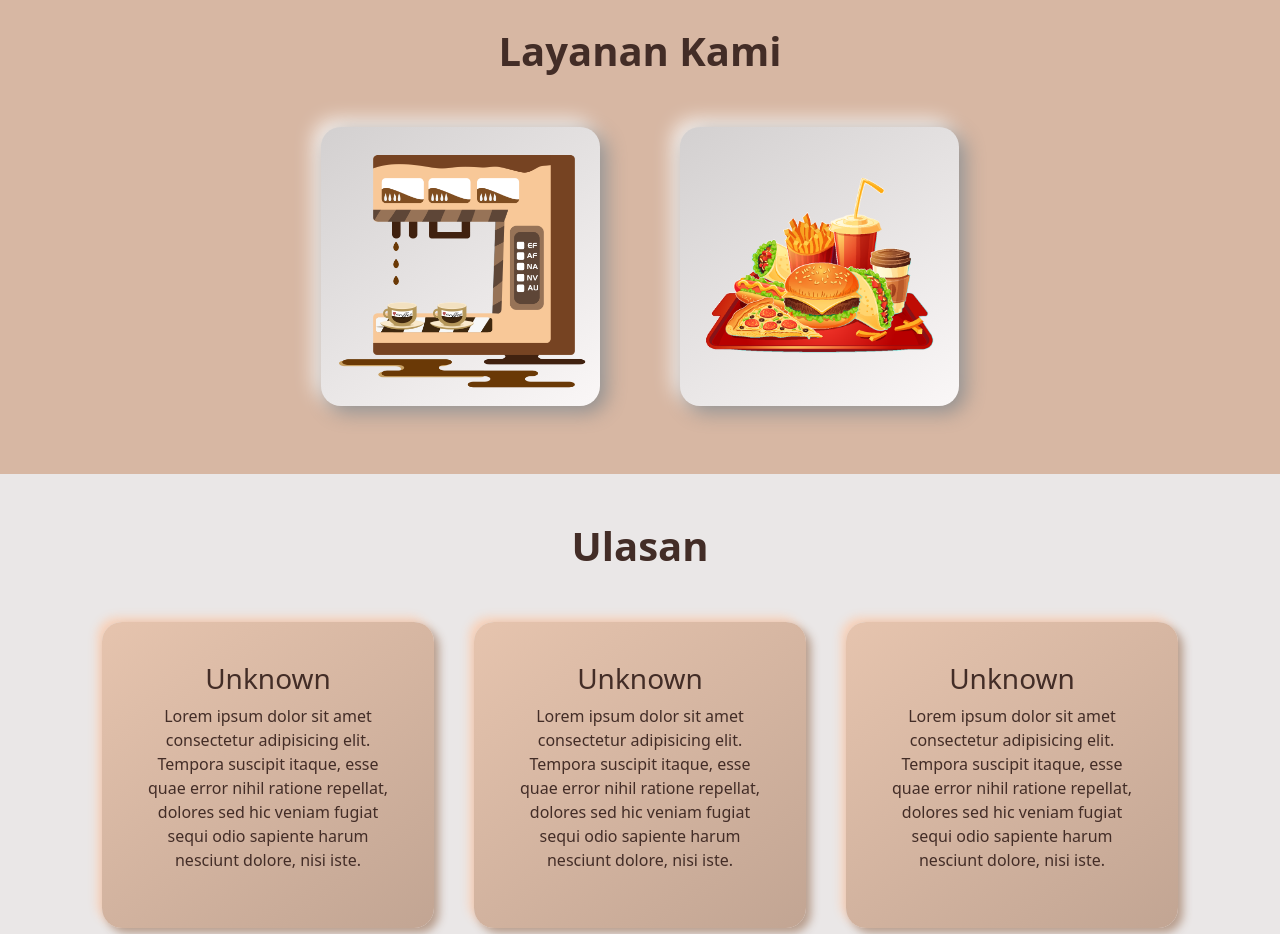
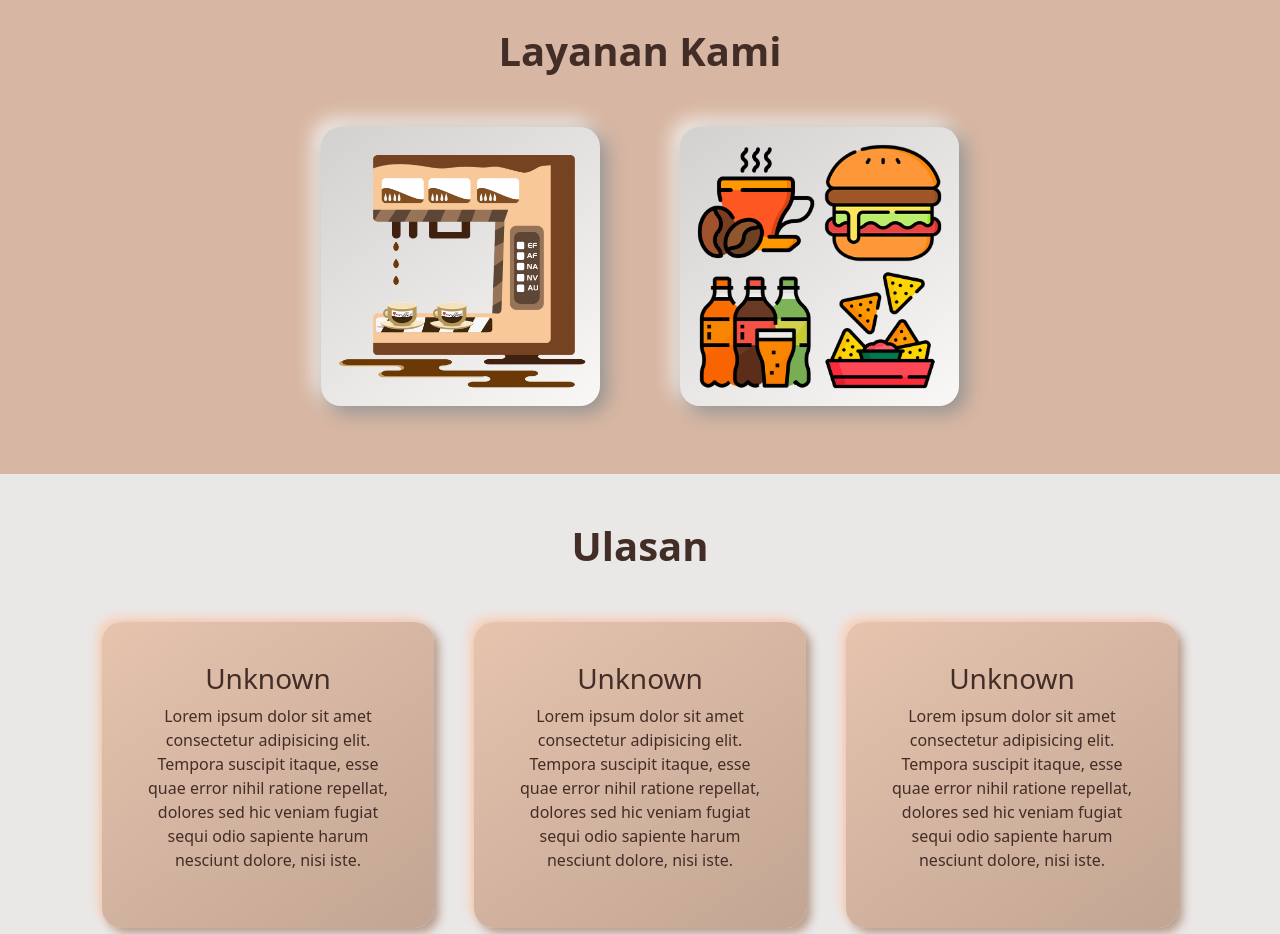
Before and after one commit to Kelompok3-DW/Kopi-Garaki, a website: page index.html in a window 1280 px wide. Shown: the part 807-1741 px from the top of the page. Drawn offline with nearby package versions, Linux system fonts and the light colour scheme.

Commit message:
ganti logo menu di homepage

```diff
--- a/index.html
+++ b/index.html
@@ -152,7 +152,7 @@
                 <div class="wrapper-layanan d-flex justify-content-center">
                     <a href="menu.html" target="_blank">
                         <div class="layanan-imgwrapper d-flex justify-content-center imghvr-fold-up">
-                            <img src="assets/img/menu.png" alt="Menu">
+                            <img src="assets/img/menu1.png" alt="Menu">
                             <p class="d-flex flex-column align-items-center justify-content-center fs-5 text-center">
                                 <span class="fs-2 fw-bolder">Menu</span>Kopi<br>Makanan<br>Minuman<br>Snack
                             </p>
```
Also changed, not shown: assets/img/menu1.png (added).
